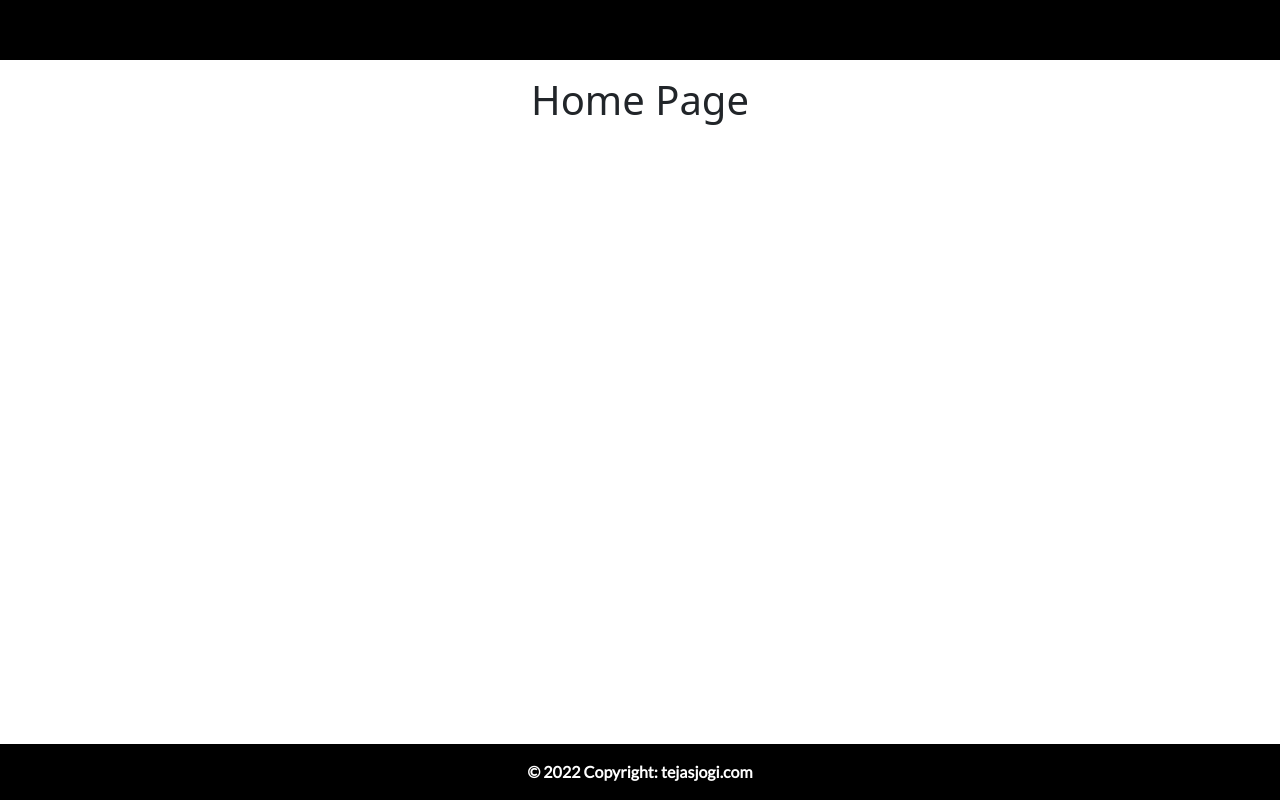
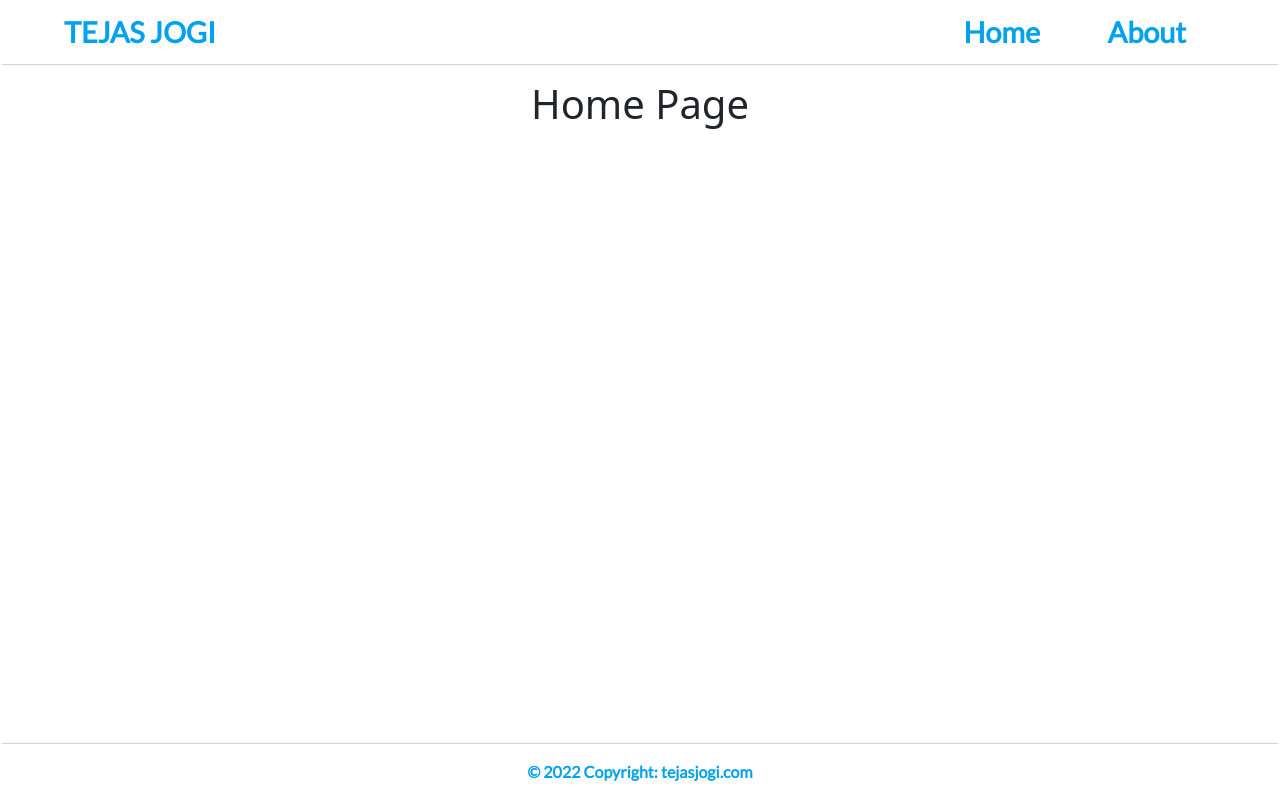
Before and after one commit to TejasJogi/Portfolio-Website, a Flask app: page / in a window 1280 px wide. Run offline with Flask 2, Linux system fonts and the light colour scheme.

Commit message:
shadow added to header and footer

```diff
--- a/static/style.css
+++ b/static/style.css
@@ -2,10 +2,10 @@
 
 :root {
     --white: #ffffff;
-    --body: #79DAE8;
+    --font: #00A2ED;
     --black: #000000;
-    --navfoot: #000000
-
+    --navfoot: white;
+    --onhover: blue;
 }
 
 * {
@@ -35,23 +35,24 @@
     align-items: center;
     margin: auto;
     width: 90%;
+    height: 8vh;
     font-size: 1.8rem;
 }
 
 .navbar a {
     text-decoration: none;
-    color: var(--black);
+    color: var(--font);
     font-weight: bold;
     font-family: 'Lato', sans-serif;
 }
 
 .navbar a:hover {
-    color: red;
+    color: var(--onhover);
 }
 
 .nav-right a:hover,
 .nav-right a:active {
-    color: red;
+    color: var(--onhover);
     text-decoration: underline;
 }
 
@@ -66,7 +67,7 @@
 
 .nav-right li a {
     text-decoration: none;
-    color: var(--black);
+    color: var(--font);
     font-weight: bold;
     font-family: 'Lato', sans-serif;
 }
@@ -80,6 +81,7 @@ header {
     margin: 0;
     padding: 0;
     background-color: var(--navfoot);
+    box-shadow: 0 2px 2px -2px rgba(0,0,0,.5);
 }
 
 body {
@@ -94,12 +96,13 @@ footer {
     width: 100%;
     text-align: center;
     background-color: var(--navfoot);
-    color: var(--white);
+    color: var(--font);
     font-weight: bold;
     font-family: 'Lato', sans-serif;
+    box-shadow: 0px -2px 2px -2px rgba(0,0,0,0.5);
 }
 
 footer a {
     text-decoration: none;
-    color: var(--white);
+    color: var(--font);
 }
--- a/templates/base.html
+++ b/templates/base.html
@@ -12,7 +12,7 @@
 
   <link rel="stylesheet" href="static/style.css">
 
-  <title>{% block title %}{% endblock title %} | Tejas Jogi</title>
+  <title>{% block title %}{% endblock title %} | Tejas Jogi - Web Developer</title>
 </head>
 
 <body>
```
